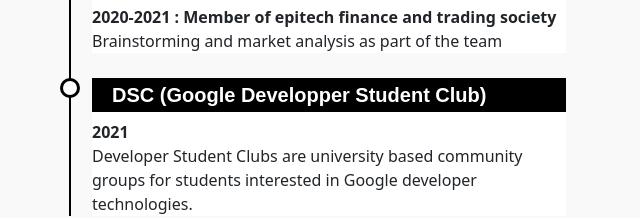
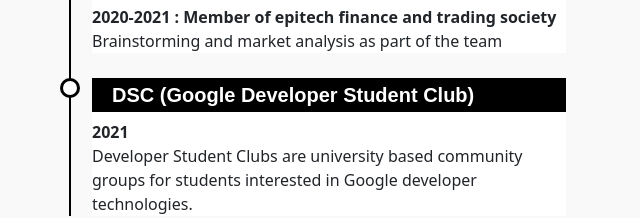
Before and after one commit to lncdss/lncdss.github.io, a plain HTML site: page index.html in a window 1280 px wide. Shown: the part 2078-2296 px from the top of the page, 612-1252 px from the left. Drawn offline with nearby package versions, Linux system fonts and the light colour scheme.

Commit message:
correct orthograph

```diff
--- a/index.html
+++ b/index.html
@@ -225,7 +225,7 @@
                                         Brainstorming and market analysis as part of the team</p>
                                 </li>
                                 <li>
-                                    <h4><strong>DSC (Google Developper Student Club)</strong></h4>
+                                    <h4><strong>DSC (Google Developer Student Club)</strong></h4>
                                     <p><b>2021</b><br>
                                         Developer Student Clubs are university based community groups for students interested in Google developer technologies.</p>
                                 </li>
```
